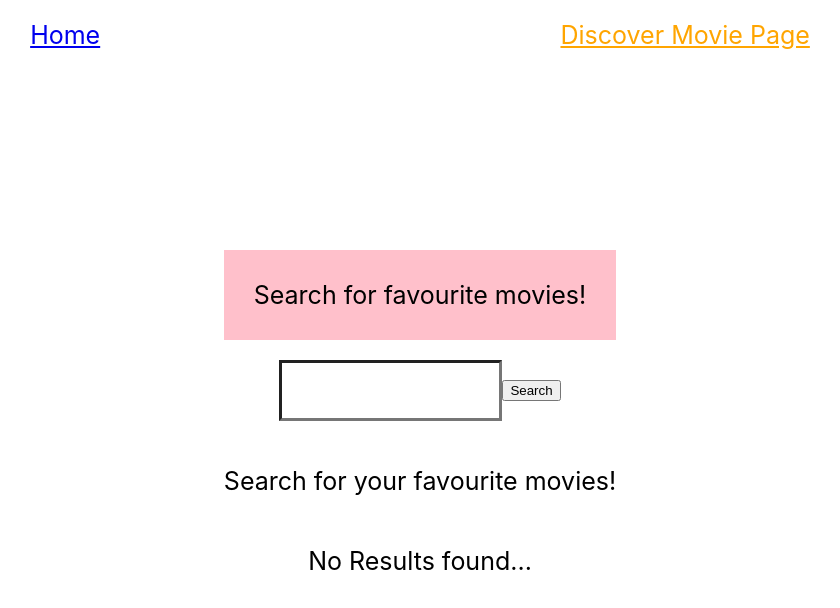
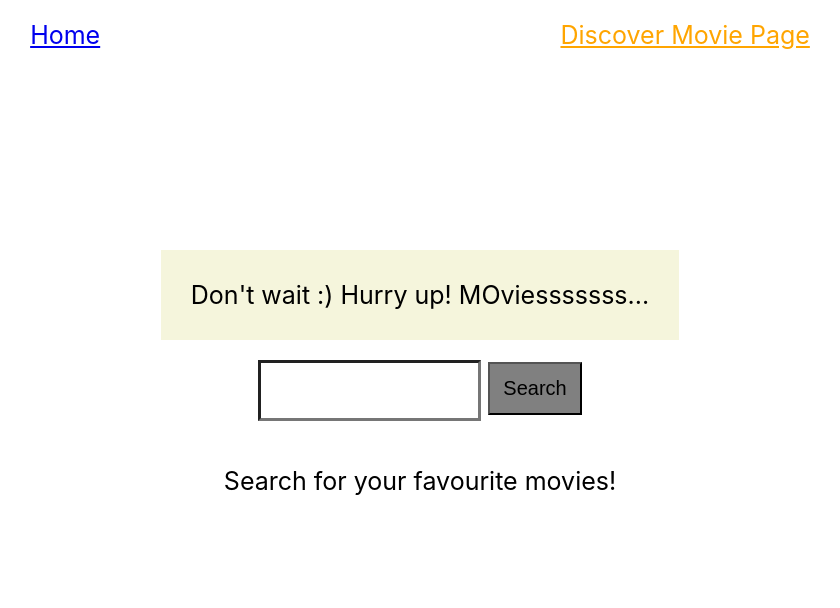
Before and after one commit to TAZKIAJESSY/movie-typescript, a React (Create React App) app: page /discover in a window 1280 px wide. Shown: the top 608 px of the page, without its empty margins (220-1060 px from the left). Built offline with nearby package versions, Linux system fonts and the light colour scheme.

Commit message:
discover movie page functional

```diff
--- a/package.json
+++ b/package.json
@@ -6,6 +6,7 @@
     "@testing-library/jest-dom": "^5.11.10",
     "@testing-library/react": "^11.2.5",
     "@testing-library/user-event": "^12.8.3",
+    "@types/bootstrap": "^5.0.12",
     "@types/jest": "^26.0.22",
     "@types/node": "^12.20.7",
     "@types/react": "^17.0.3",
@@ -14,6 +15,7 @@
     "@types/redux": "^3.6.0",
     "@types/redux-thunk": "^2.1.0",
     "axios": "^0.21.1",
+    "bootstrap": "^5.0.0-beta3",
     "moment": "^2.29.1",
     "react": "^17.0.2",
     "react-dom": "^17.0.2",
--- a/src/components/MovieItem.tsx
+++ b/src/components/MovieItem.tsx
@@ -1,4 +1,4 @@
-import React, { useEffect, useState } from "react";
+import React, { useState } from "react";
 import { useDispatch, useSelector } from "react-redux";
 
 import { fetchSearchMovies } from "../store/movieDiscover/actions";
@@ -27,7 +27,7 @@ export default function MovieItem() {
 
   //useEffect is not effective for query string search term bcoz everytime you search it renders Api as dependency changes
   const search = () => {
-    console.log("Start searching for:", searchText);
+    // console.log("Start searching for:", searchText);
 
     if (!searchText || searchText === "") {
       //if queryParam not defined or empty then set to idle just return this other than go check lower steps
@@ -36,10 +36,12 @@ export default function MovieItem() {
     }
     // Best practice: encode the string so that special characters
     //  like '&' and '?' don't accidentally mess up the URL
-    const queryParam = encodeURIComponent(searchText);
+    const queryText = encodeURIComponent(searchText);
     setSearchState({ status: "searching" });
 
-    dispatch(fetchSearchMovies(queryParam));
+    dispatch(fetchSearchMovies(queryText));
+
+    setSearchState({ status: "done" });
   };
 
   return (
@@ -54,8 +56,8 @@ export default function MovieItem() {
         alignItems: "center",
       }}
     >
-      <div style={{ backgroundColor: "pink", padding: 30 }}>
-        Search for favourite movies!
+      <div style={{ backgroundColor: "beige", padding: 30 }}>
+        Don't wait :) Hurry up! MOviesssssss...
       </div>
 
       <form
@@ -74,22 +76,29 @@ export default function MovieItem() {
           type="text"
           value={searchText}
           onChange={handleChange}
-        ></input>
-        <button onClick={search}>Search</button>
+        ></input>{" "}
+        <button
+          onClick={search}
+          style={{ padding: 13, background: "grey", fontSize: 20 }}
+        >
+          Search
+        </button>
       </form>
 
       {searchState.status === "idle" ? (
         <p>Search for your favourite movies!</p>
       ) : null}
-      {/* {searchState.status === "searching" ? <p>Searching...</p> : null} */}
-
-      {movies && movies.length > 0 ? (
+      {searchState.status === "searching" ? <p>Searching...</p> : null}
+      {searchState.status === "done" ? (
+        movies && movies.length > 0 ? (
           <div>
             {movies.map((m, index) => {
               return (
                 <div key={index}>
                   <h1>{m.Title}</h1>
                   <p>{m.Year}</p>
+                  <p>imdbID: {m.imdbID}</p>
+
                   <img src={m.Poster} alt="" />
                 </div>
               );
@@ -97,7 +106,8 @@ export default function MovieItem() {
           </div>
         ) : (
           <p>No Results found...</p>
-      )}
+        )
+      ) : null}
     </div>
   );
 }
```
Also changed, not shown: 1 other file (tests, documents, lock files or other folders). Lines whose indentation alone changed are shown as unchanged.
